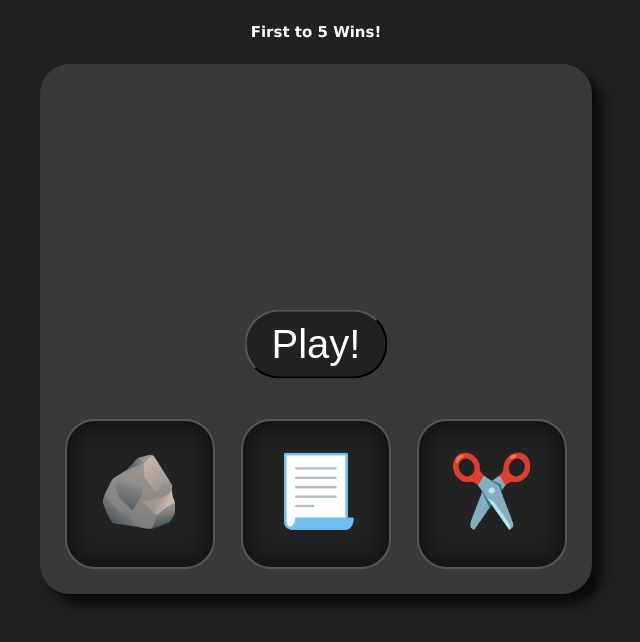
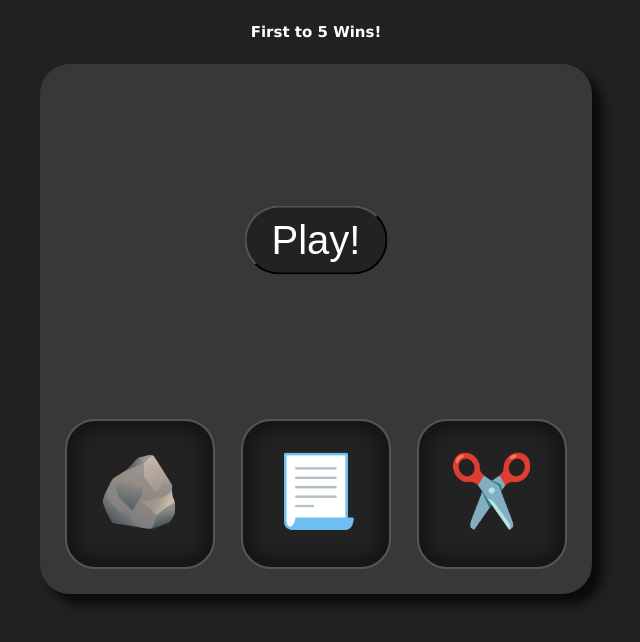
Before and after one commit to nathan8b/AI-rock-paper-scissors, a plain HTML site: page index.html in a window 1280 px wide. Shown: the part 40-682 px from the top of the page, without its empty margins (324-964 px from the left). Drawn offline with Linux system fonts and the light colour scheme.

Commit message:
adjusted play button postition

```diff
--- a/styles.css
+++ b/styles.css
@@ -61,7 +61,7 @@ h2 {
     background-color: rgb(34, 34, 34);
     color: white;
     position: fixed;
-    top: 48%;
+    top: 35%;
     left: 50%;
     transform: translate(-50%, -50%);
     padding: 10px 25px;
```
